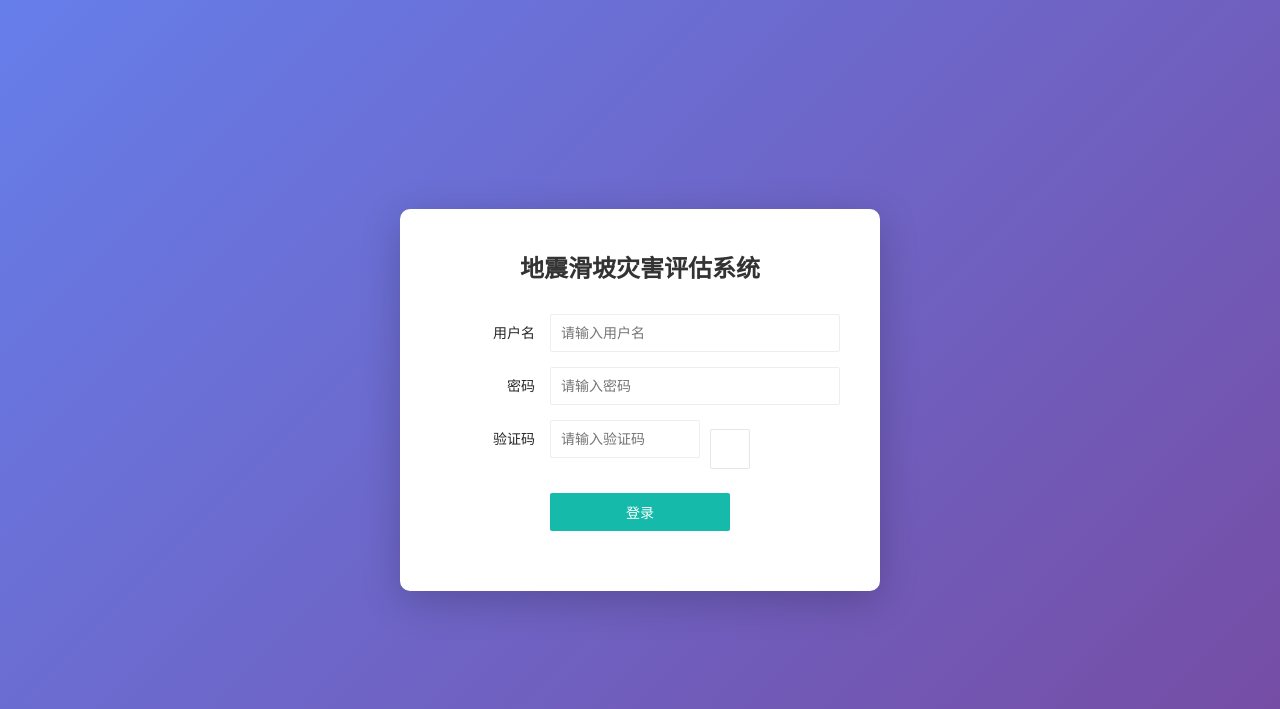
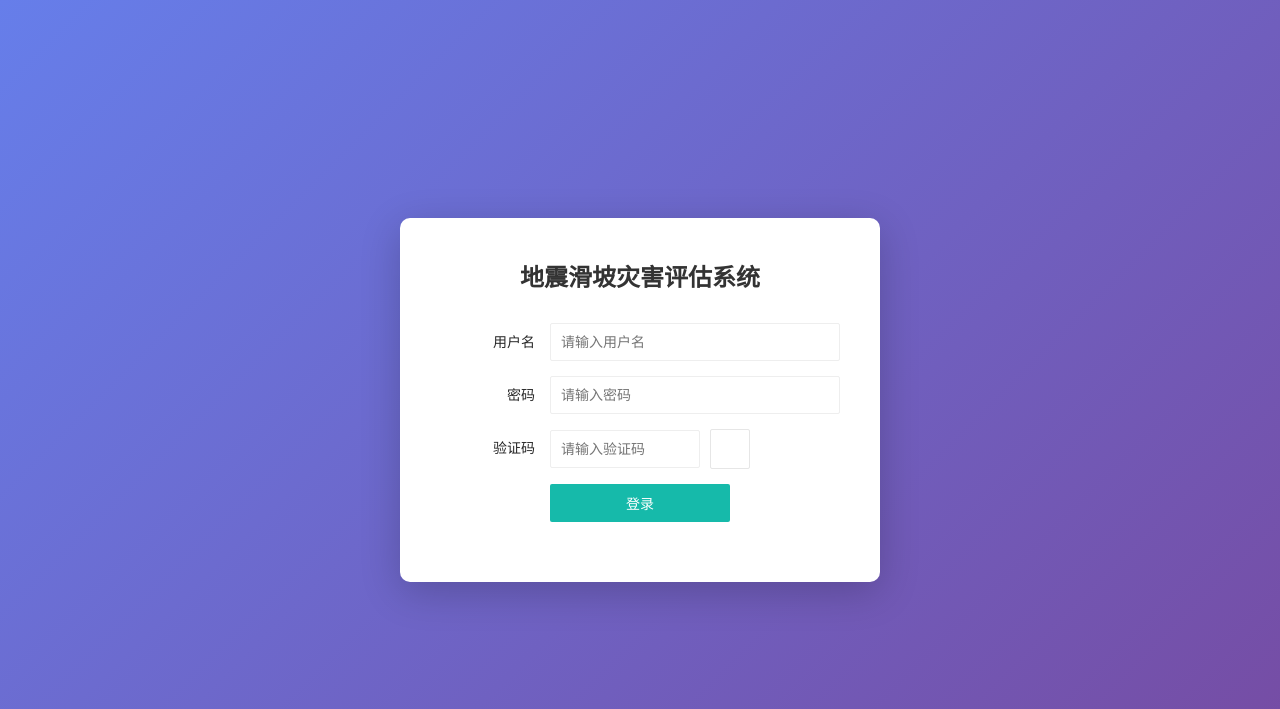
Before and after one commit to acao123/warehouse_manage_web2, a Django app: page /login/ in a window 1280 px wide. Shown: the top 709 px of the page. Run offline with Django 4.2, Linux system fonts and the light colour scheme.

Commit message:
前端页面

```diff
--- a/templates/login.html
+++ b/templates/login.html
@@ -37,12 +37,22 @@
             height: 38px;
             border: 1px solid #e6e6e6;
             border-radius: 2px;
+            vertical-align: middle;
         }
         .error-msg {
             color: #ff5722;
             font-size: 12px;
             margin-bottom: 15px;
             text-align: center;
+        }
+        .captcha-row {
+            display: flex;
+            align-items: center;
+            gap: 10px;
+        }
+        .captcha-row .layui-input {
+            width: 150px;
+            flex-shrink: 0;
         }
     </style>
 </head>
@@ -70,13 +80,13 @@
             </div>
             <div class="layui-form-item">
                 <label class="layui-form-label">验证码</label>
-                <div class="layui-input-inline" style="width: 150px;">
-                    <input type="text" name="captcha" required lay-verify="required"
-                           placeholder="请输入验证码" autocomplete="off" class="layui-input">
-                </div>
-                <div class="layui-form-mid">
-                    <img src="{{ captcha_img }}" class="captcha-img" id="captchaImg"
-                         title="点击刷新验证码" onclick="refreshCaptcha()">
+                <div class="layui-input-block">
+                    <div class="captcha-row">
+                        <input type="text" name="captcha" required lay-verify="required"
+                               placeholder="请输入验证码" autocomplete="off" class="layui-input">
+                        <img src="{{ captcha_img }}" class="captcha-img" id="captchaImg"
+                             title="点击刷新验证码" onclick="refreshCaptcha()">
+                    </div>
                 </div>
             </div>
             <div class="layui-form-item" style="text-align: center;">
```
